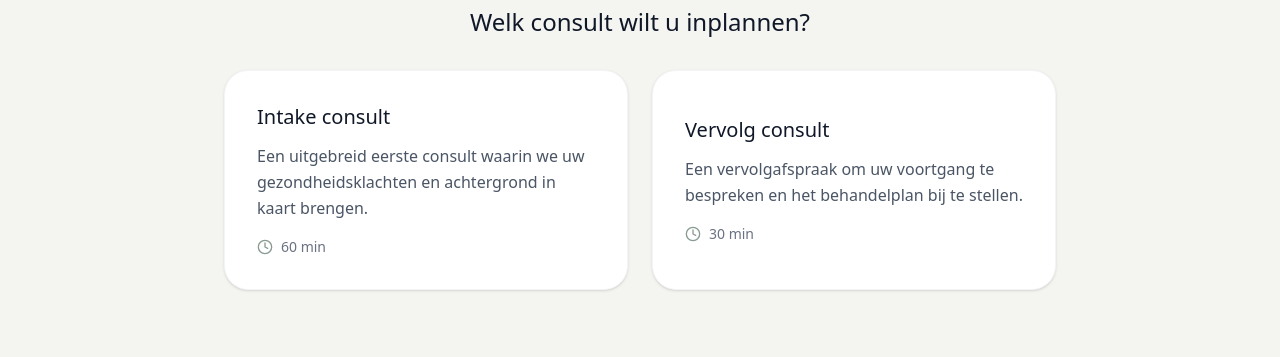
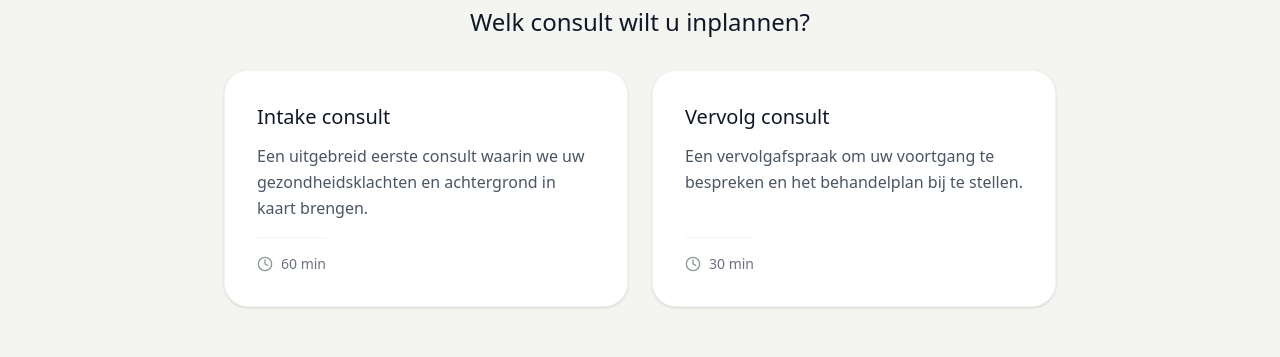
Before and after one commit to 40400000/praktijkkimdreef2, a Next.js app: page /afspraak-maken in a window 1280 px wide. Shown: the part 362-719 px from the top of the page. Built offline with nearby package versions, Linux system fonts and the light colour scheme; no server answers.

Commit message:
Align consult card durations to bottom with flexbox
Cards now use flex-col with flex-1 on the description so the duration
row always sits at the same height regardless of text length.

https://claude.ai/code/session_013adW8rk1NZqu6VZaFkUcMW

```diff
--- a/app/afspraak-maken/page.tsx
+++ b/app/afspraak-maken/page.tsx
@@ -59,15 +59,15 @@ export default function AfspraakMakenPage() {
                 <button
                   key={consult.id}
                   onClick={() => setSelected(consult.id)}
-                  className="bg-white rounded-3xl p-6 lg:p-8 shadow-sm border border-gray-100 text-left hover:border-[#899B90]/40 hover:shadow-md transition-all duration-200 group cursor-pointer"
+                  className="bg-white rounded-3xl p-6 lg:p-8 shadow-sm border border-gray-100 text-left hover:border-[#899B90]/40 hover:shadow-md transition-all duration-200 group cursor-pointer flex flex-col"
                 >
                   <h3 className="text-xl font-medium text-gray-900 mb-3 group-hover:text-[#899B90] transition-colors duration-200">
                     {consult.title}
                   </h3>
-                  <p className="text-gray-600 leading-relaxed mb-4">
+                  <p className="text-gray-600 leading-relaxed flex-1">
                     {consult.description}
                   </p>
-                  <div className="flex items-center text-sm text-gray-500">
+                  <div className="flex items-center text-sm text-gray-500 mt-4 pt-4 border-t border-gray-100">
                     <Clock className="w-4 h-4 mr-2 text-[#899B90]" />
                     {consult.duration}
                   </div>
```
